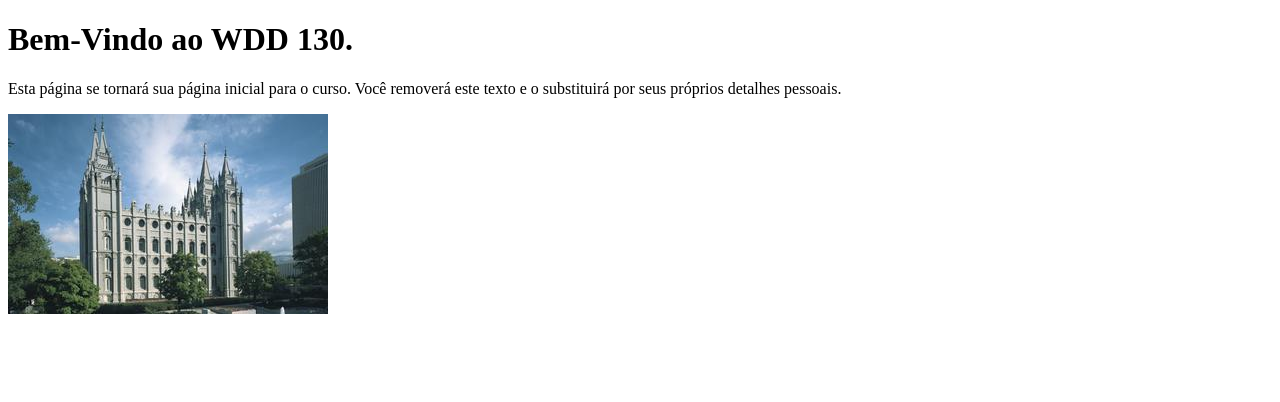
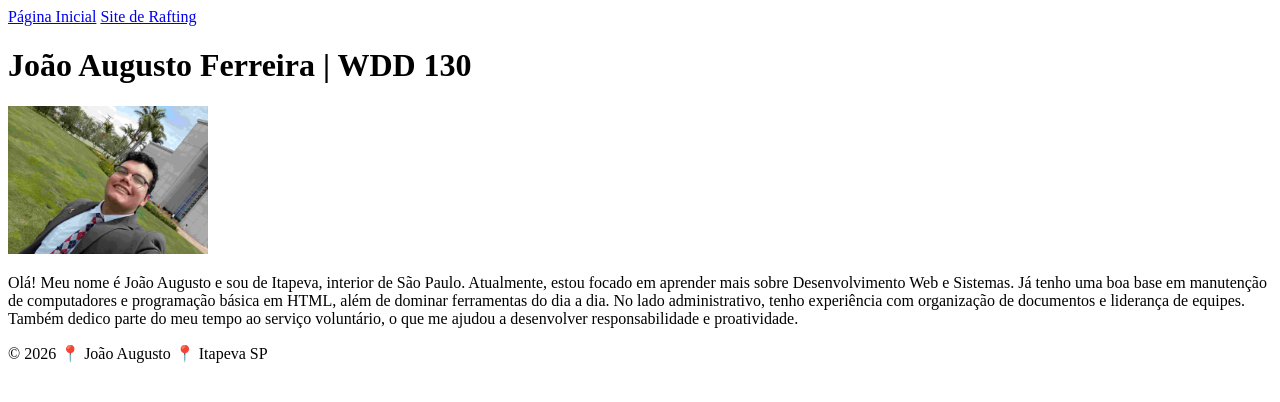
Before and after one commit to jaamfengland-dot/wdd130, a plain HTML site: page index.html in a window 1280 px wide. Drawn offline with Linux system fonts and the light colour scheme.

Commit message:
atualizaçao

```diff
--- a/index.html
+++ b/index.html
@@ -1,14 +1,33 @@
 <!DOCTYPE html>
 <html lang="pt-br">
+
 <head>
     <meta charset="UTF-8">
     <meta name="viewport" content="width=device-width, initial-scale=1.0">
-    <title>WDD 130 | Página Inicial</title>
+    <title>WDD 130 - João Augusto Ferreira</title>
 </head>
+
 <body>
-    <h1>Bem-Vindo ao WDD 130.</h1>
-    <p>Esta página se tornará sua página inicial para o curso. Você removerá este texto e o substituirá por seus próprios detalhes pessoais.</p>
+    <header>
+        <nav>
+            <a href="#">Página Inicial</a>
+            <a href="wwr/">Site de Rafting</a>
+        </nav>
+    </header>
+    <main>
+        <h1>João Augusto Ferreira | WDD 130</h1>
+        <img src="imagens/perfil.jpg" alt="Foto de perfil João Augusto Ferreira" width="200">
+        <p>
+            Olá! Meu nome é João Augusto e sou de Itapeva, interior de São Paulo. Atualmente, estou focado em aprender
+            mais sobre Desenvolvimento Web e Sistemas. Já tenho uma boa base em manutenção de computadores e
+            programação básica em HTML, além de dominar ferramentas do dia a dia. No lado administrativo, tenho
+            experiência com organização de documentos e liderança de equipes. Também dedico parte do meu tempo ao
+            serviço voluntário, o que me ajudou a desenvolver responsabilidade e proatividade.
+        </p>
+    </main>
+    <footer>
+        <p>© 2026 📍 João Augusto 📍 Itapeva SP</p>
+    </footer>
+</body>
 
-    <img src="imagens/templo-lago-salgado.jpg" alt="O Templo de Lago Salgado.">
-</body>
 </html>
```
Also changed, not shown: imagens/perfil.jpg (added).
